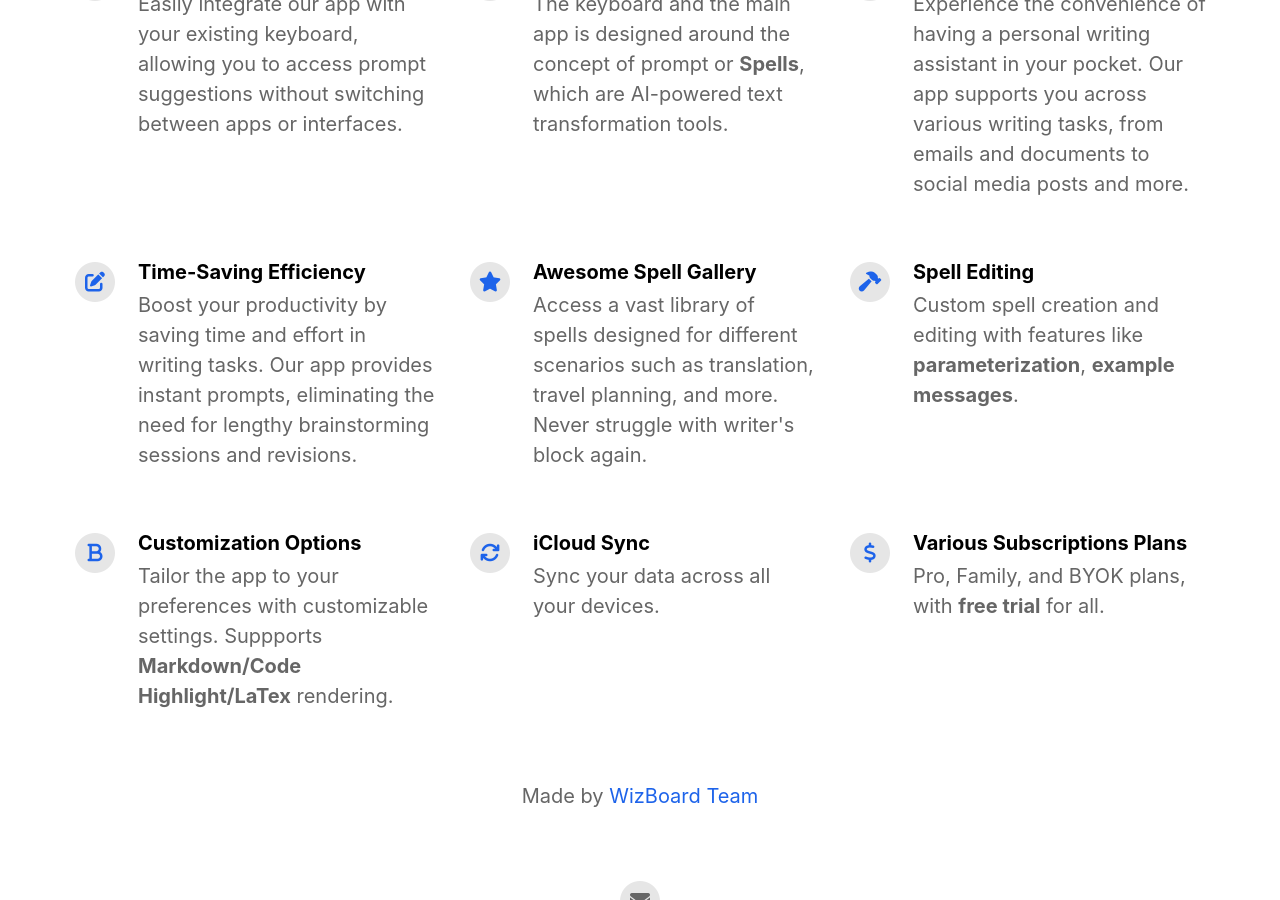
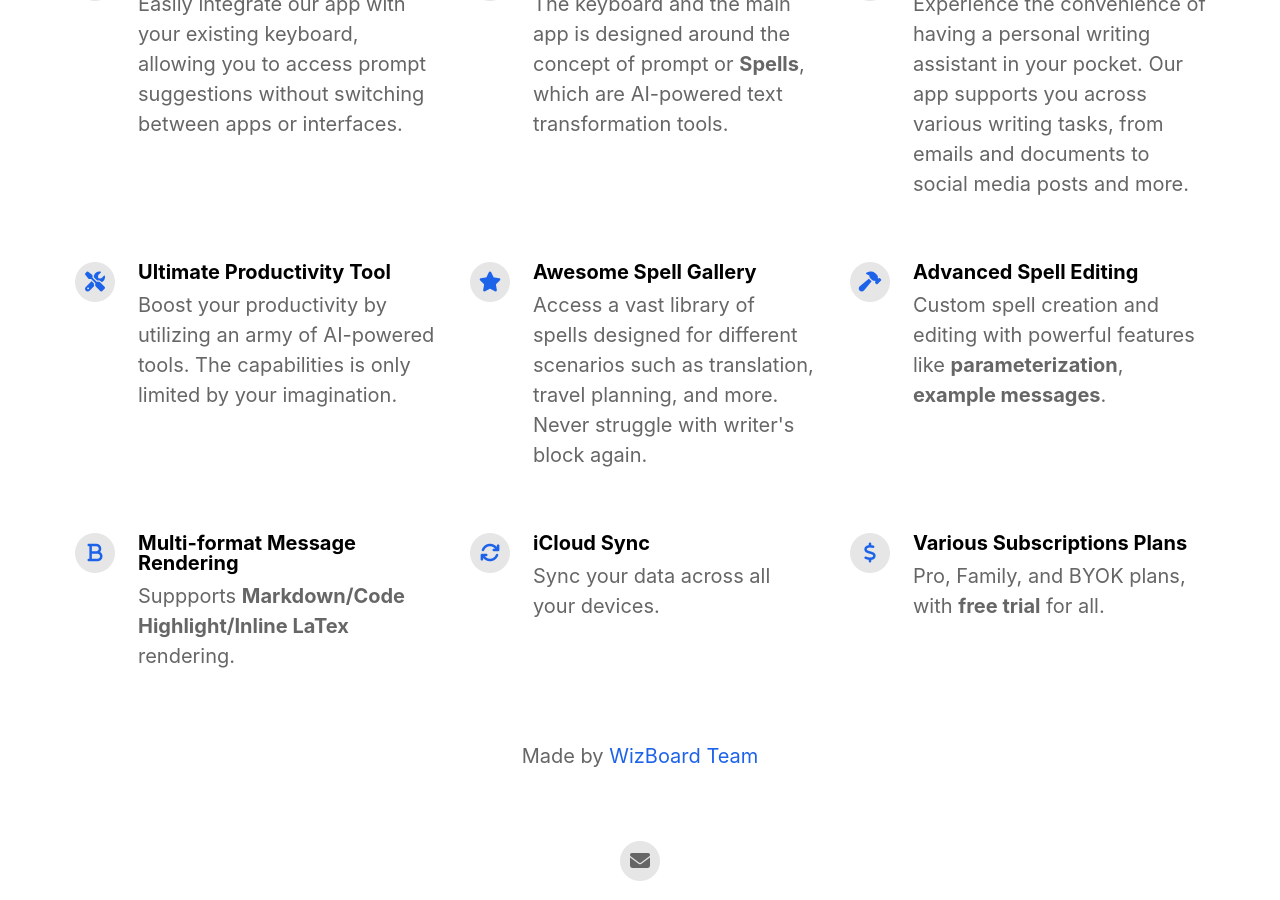
Before and after one commit to WizBoard/wizboard.github.io, a Jekyll site: the page built from docs/index.html, in a window 1280 px wide and 900 px high, scrolled down 1123 px. Built offline with Jekyll 4.4.1, drawn with Linux system fonts in a browser that asks for light colours; nearby versions of some CDN libraries; some of the changed text lies outside the part shown.

```diff
--- a/docs/_config.yml
+++ b/docs/_config.yml
@@ -13,7 +13,7 @@ presskit_download_link                    :
 app_icon                                  : assets/icon_512.png                      # Automatically populates if not set and if iOS app ID is set.  Otherwise enter path to icon file manually.
 app_name                                  : WizBoard                                     # Automatically populates if not set and if iOS app ID is set.  Otherwise enter manually.
 app_price                                 : Free                                     # Automatically populates if not set and if iOS app ID is set.  Otherwise enter manually.
-app_description                           : An AI-native Keyboard and Client App
+app_description                           : An AI Keyboard and Chat App
 
 enable_smart_app_banner                   : true                                      # Set to true to show a smart app banner at top of page on mobile devices.
 
@@ -47,20 +47,20 @@ features                                  :
     description                           : Experience the convenience of having a personal writing assistant in your pocket. Our app supports you across various writing tasks, from emails and documents to social media posts and more.
     fontawesome_icon_name                 : pencil
 
-  - title                                 : Time-Saving Efficiency
-    description                           : Boost your productivity by saving time and effort in writing tasks. Our app provides instant prompts, eliminating the need for lengthy brainstorming sessions and revisions.
-    fontawesome_icon_name                 : pen-to-square
+  - title                                 : Ultimate Productivity Tool
+    description                           : Boost your productivity by utilizing an army of AI-powered tools. The capabilities is only limited by your imagination.
+    fontawesome_icon_name                 : screwdriver-wrench
 
   - title                                 : Awesome Spell Gallery
     description                           : Access a vast library of spells designed for different scenarios such as translation, travel planning, and more. Never struggle with writer's block again.
     fontawesome_icon_name                 : star
 
-  - title                                 : Spell Editing
-    description                           : Custom spell creation and editing with features like <b>parameterization</b>, <b>example messages</b>.
+  - title                                 : Advanced Spell Editing
+    description                           : Custom spell creation and editing with powerful features like <b>parameterization</b>, <b>example messages</b>.
     fontawesome_icon_name                 : hammer
 
-  - title                                 : Customization Options
-    description                           : Tailor the app to your preferences with customizable settings. Suppports <b>Markdown/Code Highlight/LaTex</b> rendering.
+  - title                                 : Multi-format Message Rendering
+    description                           : Suppports <b>Markdown/Code Highlight/Inline LaTex</b> rendering.
     fontawesome_icon_name                 : bold
 
   - title                                 : iCloud Sync
```
Also changed, not shown: docs/_layouts/redirect.html (+6 -1 lines), docs/docs/zh-Hant/edit_spells.md (added, +17 -0 lines), docs/docs/zh-Hant/faq.md (added, +5 -0 lines), docs/docs/zh-Hant/help.md (added, +15 -0 lines), docs/docs/zh-Hant/setup_keyboard.md (added, +14 -0 lines), docs/docs/zh-Hant/subscriptions.md (added, +13 -0 lines), docs/docs/zh-Hant/use_spells.md (added, +21 -0 lines), docs/docs/zh-Hant/whynotfree.md (added, +15 -0 lines), README.md.
